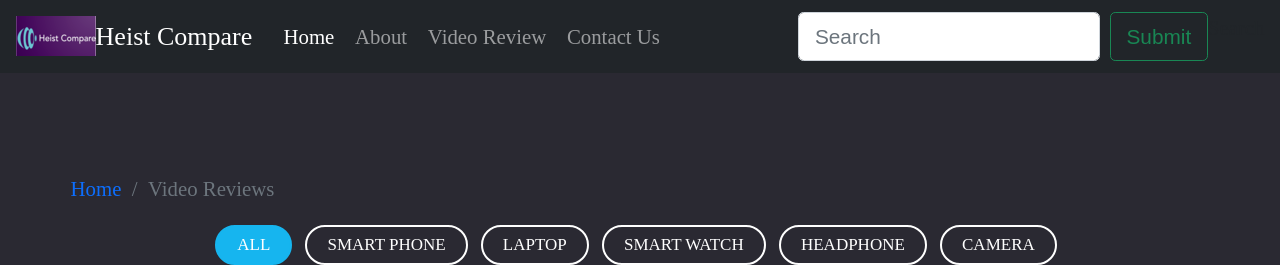
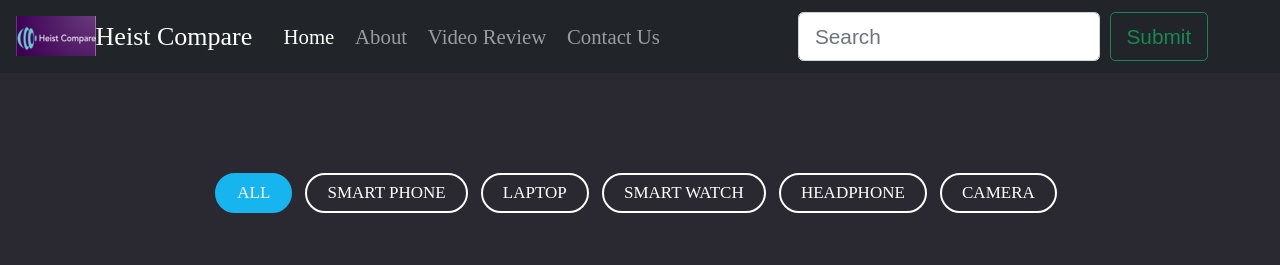
Before and after one commit to Hack-o-Heist/Heist-Compare, a Django app: page /video in a window 1280 px wide. Shown: the top 265 px of the page. Run offline with Django 3.2, Linux system fonts and the light colour scheme.

Commit message:
Update video.html

```diff
--- a/core/templates/core/video.html
+++ b/core/templates/core/video.html
@@ -12,12 +12,6 @@
 
 <section class="gallery">
   <div class="container">
-      <nav aria-label="breadcrumb">
-      <ol class="breadcrumb">
-        <li class="breadcrumb-item"><a href="index.html">Home</a></li>
-        <li class="breadcrumb-item active" aria-current="page">Video Reviews</li>
-      </ol>
-    </nav>
     <div class="row">
       <div class="gallery-filter">
         <span class="filter-item active" data-filter="all">All</span>
```
